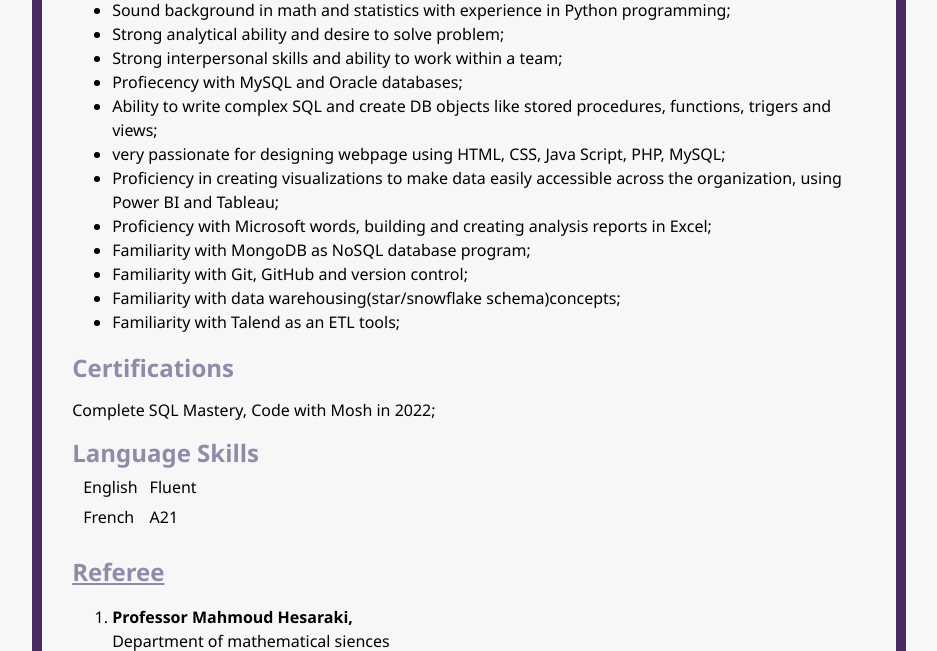
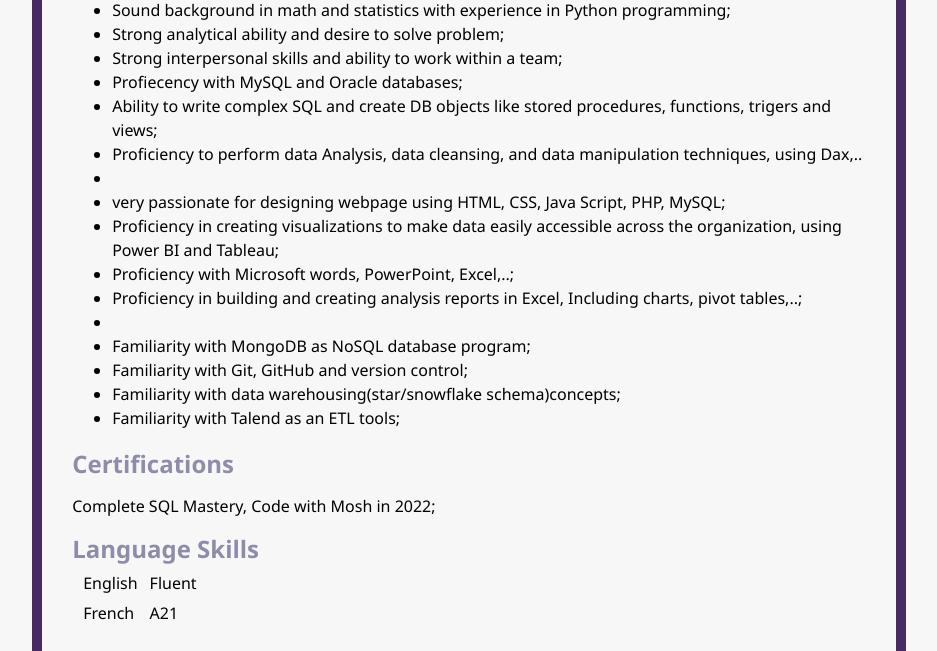
Before and after one commit to n-saramad/CV, a plain HTML site: page nextpage.html in a window 1280 px wide. Shown: the part 112-763 px from the top of the page, without its empty margins (171-1108 px from the left). Drawn offline with Linux system fonts and the light colour scheme.

Commit message:
Update nextpage.html

```diff
--- a/nextpage.html
+++ b/nextpage.html
@@ -23,10 +23,12 @@
     <li>
       Ability to write complex SQL and create DB objects like stored procedures, functions, trigers and views;
     </li>
+      <li> Proficiency to perform data Analysis, data cleansing, and data manipulation techniques, using Dax,..<li>
     <li>very passionate for designing webpage using HTML, CSS, Java Script, PHP, MySQL;</li>
     <li>Proficiency in creating visualizations to make data easily accessible across the organization, using Power BI and Tableau;
     </li>
-    <li>Proficiency with Microsoft words, building and creating analysis reports in Excel;</li>
+    <li>Proficiency with Microsoft words, PowerPoint, Excel,..;</li>
+    <li>Proficiency in building and creating analysis reports in Excel, Including charts, pivot tables,..; <li>
     <li>Familiarity with MongoDB as NoSQL database program; </li>
     <li>Familiarity with Git, GitHub and version control; </li>
     <li>Familiarity with data warehousing(star/snowflake schema)concepts;</li>
```
